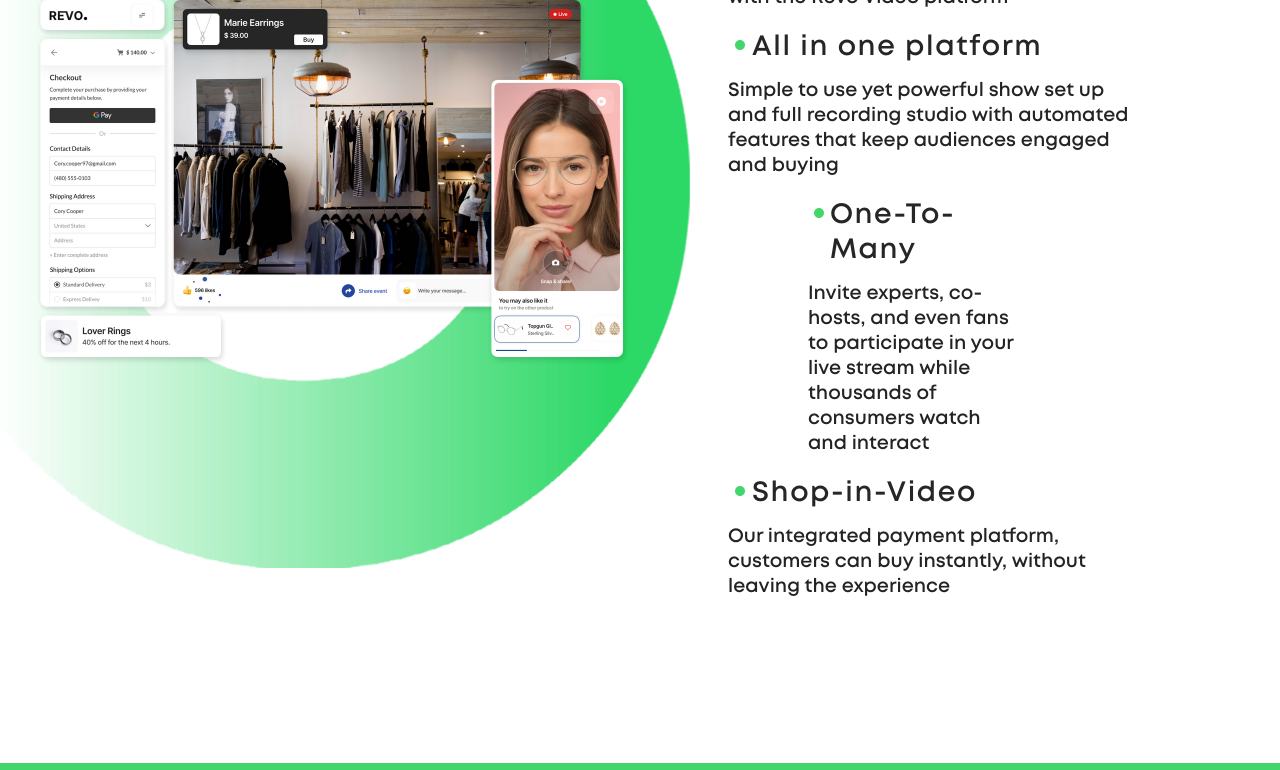
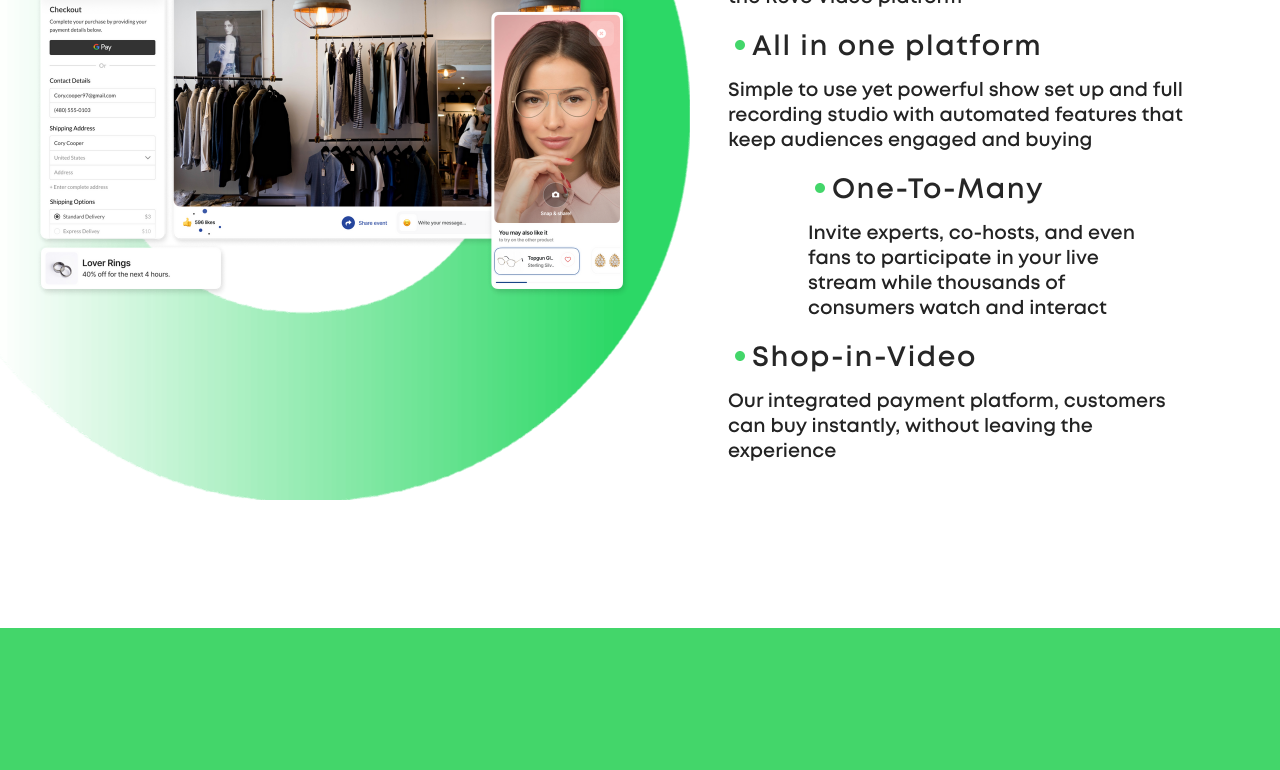
Before and after one commit to ssayanm/streamstyle, a Next.js app: page / in a window 1280 px wide. Shown: the part 3112-3882 px from the top of the page. Built offline with nearby package versions, Linux system fonts and the light colour scheme.

Commit message:
fixed pricing page

```diff
--- a/components/HomeSectionB.js
+++ b/components/HomeSectionB.js
@@ -17,7 +17,7 @@ const HomeSectionB = () => {
         </Row>
         <Row gutter={[48, 32]}>
           <Col sm={24} md={16}>
-            <Row gutter={[32, 48]}>
+            <Row gutter={[32, 32]}>
               <Col sm={24} md={12}>
                 <Image
                   alt="revo"
--- a/components/HomeSectionC.js
+++ b/components/HomeSectionC.js
@@ -42,13 +42,13 @@ const HomeSectionC = () => {
               Simple to use yet powerful show set up and full recording studio
               with automated features that keep audiences engaged and buying
             </p>
-            <div className="greeniconbar content">
+            <div className="greeniconbar leftcontent">
               <GoPrimitiveDot className="greendot" />
 
               <h5>One-To-Many</h5>
             </div>
 
-            <p className="content">
+            <p className="leftcontent">
               Invite experts, co-hosts, and even fans to participate in your
               live stream while thousands of consumers watch and interact{" "}
             </p>
@@ -143,7 +143,12 @@ const Wrapper = styled.section`
 
     .content {
       padding-left: 5rem;
-      padding-right: 7rem;
+      padding-right: 4rem;
+    }
+
+    .leftcontent {
+      padding-left: 5rem;
+      padding-right: 3rem;
     }
 
     .left-space {
```
Also changed, not shown: components/PriCing.js (+9 -4 lines), components/Price.js (+7 -3 lines).
